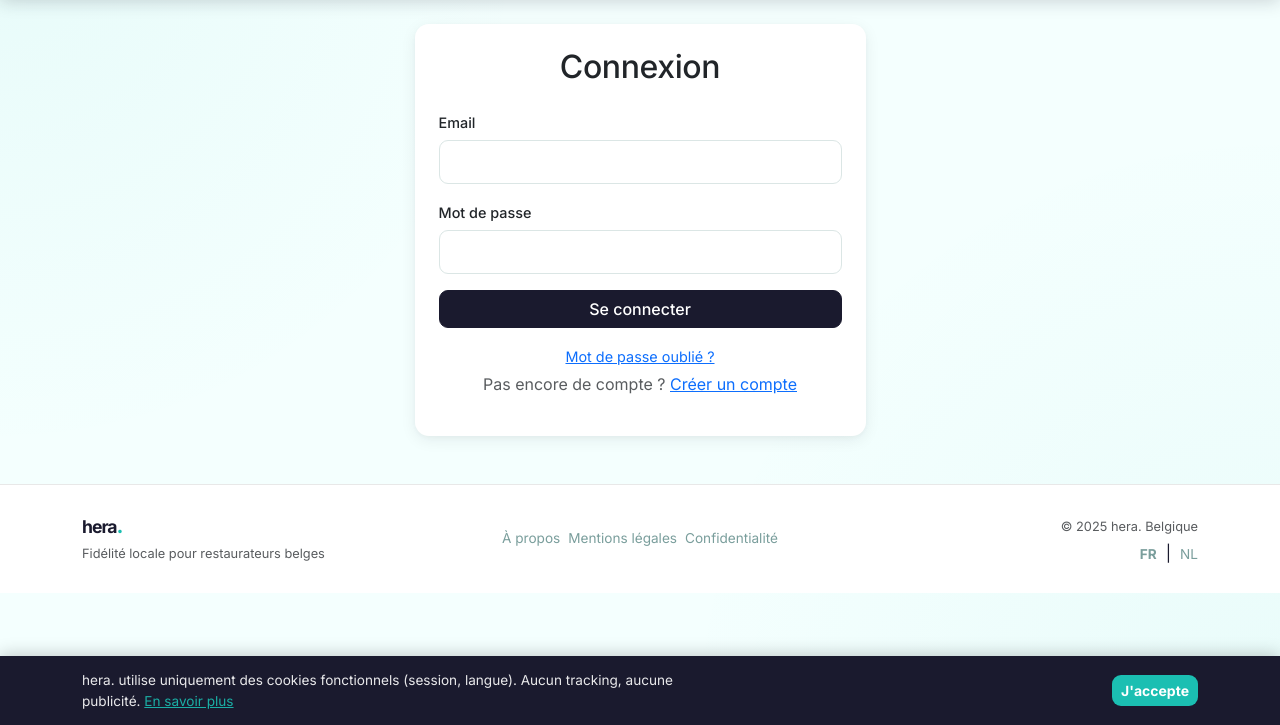
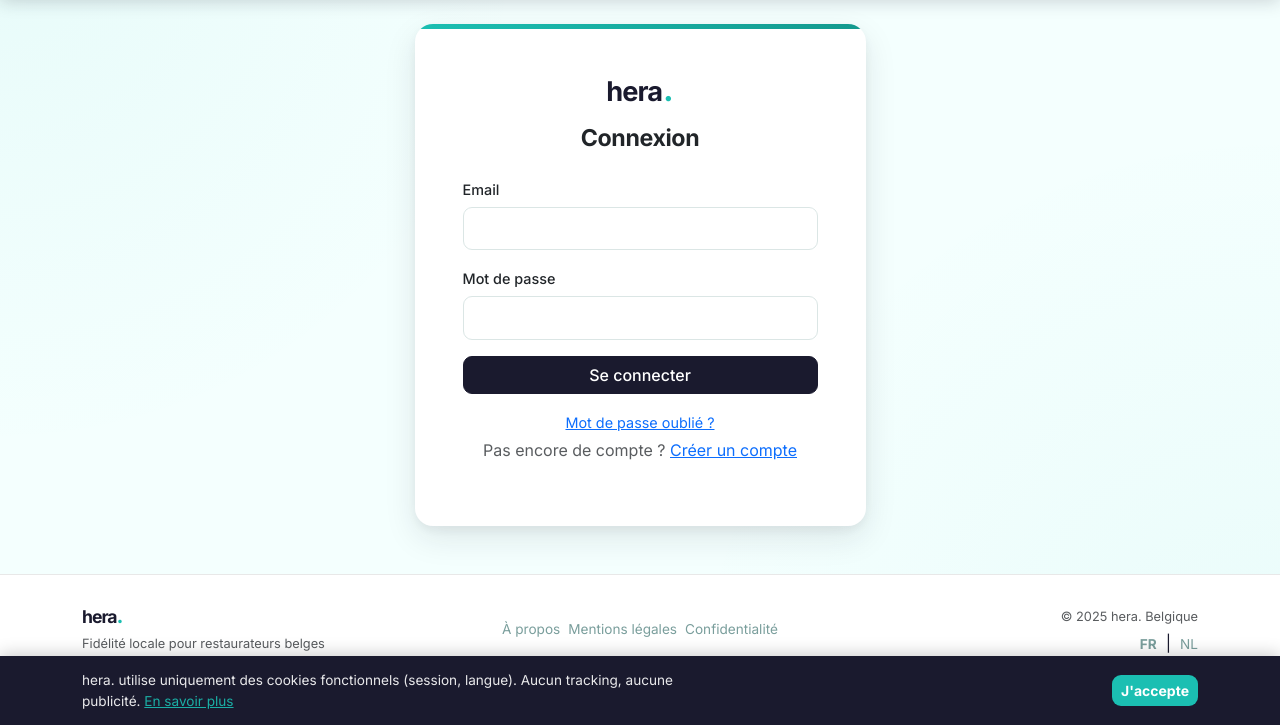
Before and after one commit to krs12k/Hera, a Flask app: page /connexion in a window 1280 px wide. Shown: the part 75-800 px from the top of the page. Run offline with Flask 3, Linux system fonts and the light colour scheme; some libraries are stand-ins or nearby versions.

Commit message:
Esthetique : pages d'auth branded + tuiles stats dashboard harmonisees
- Cartes login/forgot/reset : liseré turquoise, logo hera, ombres douces
- Dashboard : stats en palette de marque (fini le jaune/vert/bleu Bootstrap)
- btn-warning harmonise en turquoise (coherence avec les badges)

Co-Authored-By: Claude Opus 4.8 <noreply@anthropic.com>

```diff
--- a/static/css/style.css
+++ b/static/css/style.css
@@ -350,6 +350,83 @@ main, .container.mt-4 > .row, .container.mt-4 > [class*="rounded"] {
     font-size: 0.85rem;
 }
 
+/* ── Boutons : harmonisation warning → turquoise (marque) ───── */
+.btn-warning {
+    background-color: var(--turquoise);
+    background-image: linear-gradient(135deg, var(--turquoise) 0%, var(--turquoise-dark) 100%);
+    border-color: var(--turquoise);
+    color: #ffffff;
+    box-shadow: 0 4px 14px rgba(27, 191, 178, 0.28);
+}
+.btn-warning:hover, .btn-warning:focus, .btn-warning:active {
+    background-color: var(--turquoise-dark) !important;
+    border-color: var(--turquoise-dark) !important;
+    color: #ffffff !important;
+    box-shadow: var(--shadow-turquoise);
+}
+
+/* ── Pages d'authentification ───────────────────────────────── */
+.auth-card {
+    border-radius: 18px;
+    border: none;
+    box-shadow: var(--shadow-lg);
+    overflow: hidden;
+    position: relative;
+}
+
+.auth-card::before {
+    content: "";
+    position: absolute;
+    top: 0; left: 0; right: 0;
+    height: 5px;
+    background: linear-gradient(90deg, var(--turquoise) 0%, var(--turquoise-dark) 100%);
+}
+
+.auth-brand {
+    text-align: center;
+    margin-bottom: 0.75rem;
+    display: flex;
+    align-items: baseline;
+    justify-content: center;
+    gap: 1px;
+}
+
+.auth-brand .logo-text { color: var(--dark); font-size: 1.7rem; }
+.auth-brand .logo-dot  { color: var(--turquoise); font-size: 2rem; }
+
+.auth-title {
+    font-size: 1.45rem;
+    font-weight: 700;
+    text-align: center;
+}
+
+/* ── Dashboard : tuiles de statistiques ─────────────────────── */
+.stat-card {
+    border: 1px solid rgba(26, 26, 46, 0.05);
+    border-radius: var(--radius);
+    box-shadow: var(--shadow-sm);
+    transition: transform var(--transition), box-shadow var(--transition);
+}
+
+.stat-card:hover {
+    transform: translateY(-3px);
+    box-shadow: var(--shadow-md);
+}
+
+.stat-value {
+    font-weight: 700;
+    line-height: 1.1;
+    color: var(--turquoise);
+}
+
+.stat-value.is-visits { color: var(--turquoise-dark); }
+.stat-value.is-amount { color: var(--dark); }
+
+.stat-label {
+    color: var(--text-muted);
+    font-weight: 500;
+}
+
 /* ── Responsive mobile ──────────────────────────────────────── */
 @media (max-width: 767px) {
 
--- a/templates/auth/login.html
+++ b/templates/auth/login.html
@@ -4,9 +4,10 @@
 {% block content %}
 <div class="row justify-content-center">
     <div class="col-md-5">
-        <div class="card shadow-sm border-0">
-            <div class="card-body p-4">
-                <h2 class="mb-4 text-center">{{ t.login_title }}</h2>
+        <div class="card auth-card border-0">
+            <div class="card-body p-4 p-md-5">
+                <div class="auth-brand"><span class="logo-text">hera</span><span class="logo-dot">.</span></div>
+                <h2 class="auth-title mb-4">{{ t.login_title }}</h2>
                 <form method="POST">
                     <input type="hidden" name="csrf_token" value="{{ csrf_token() }}">
                     <div class="mb-3">
```
Also changed, not shown: templates/auth/forgot.html (+4 -3 lines), templates/auth/reset.html (+4 -3 lines), templates/dashboard/index.html (+9 -9 lines).
